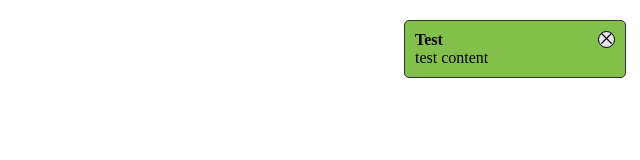
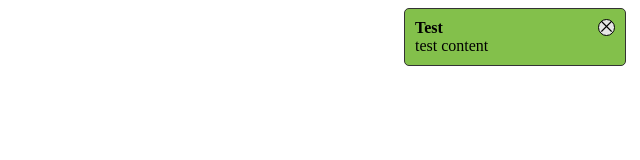
Before and after one commit to JanMouwes/uni-se2-client-technology, a plain HTML site: page Week1/index.html in a window 1280 px wide. Shown: the whole page, without its empty margins (640-1280 px from the left). Drawn offline with Linux system fonts and the light colour scheme.

Commit message:
- Widget now uses dynamic pathing relative to current script

```diff
--- /dev/null
+++ b/Week1/feedback-widget/assets/feedback-widget.css
@@ -0,0 +1,26 @@
+.feedback-widget {
+    border: 1px solid #333333;
+    border-radius: 5px;
+    width: 200px;
+    padding: 10px;
+}
+
+.feedback-widget-title, .feedback-widget-content {
+    display: block;
+}
+
+.feedback-widget-title {
+    font-weight: bold;
+}
+
+.feedback-widget-positive {
+    background: #83c04b;
+}
+
+.feedback-widget-negative {
+    background: #c06254;
+}
+
+.feedback-widget-neutral {
+    background: #c0b66b;
+}
--- a/Week1/feedback-widget/src/feedback-widget.js
+++ b/Week1/feedback-widget/src/feedback-widget.js
@@ -34,7 +34,7 @@ var FeedbackWidget = (() => {
             let element = document.createElement("div");
             element.classList.add("feedback-widget", feedbackWidgetClass);
             Object.assign(element.style, {
-                position: "absolute",
+                position: "sticky",
                 left: x + "px",
                 top: y + "px"
             });
@@ -107,8 +107,34 @@ var FeedbackWidget = (() => {
     };
 
 
+    const currentScriptPath = document.currentScript.src;
+    const currentScriptDirectory = currentScriptPath + "/..";
+
+    const _cssElementId = "feedback-widget-css";
+    /**
+     * Path to
+     * @type {string}
+     * @private
+     */
+    const _cssElementHref = currentScriptDirectory + "/../assets/feedback-widget.css";
+
+    let _init = () => {
+        if (document.getElementById(_cssElementId) != null) return;
+
+        let head = document.getElementsByTagName('head')[0];
+        let link = document.createElement('link');
+
+        link.id = _cssElementId;
+        link.rel = 'stylesheet';
+        link.type = 'text/css';
+        link.href = _cssElementHref;
+
+        head.appendChild(link);
+    };
+
     return {
-        createNotification: _createNotification
+        createNotification: _createNotification,
+        init: _init
     }
 
 })();
--- a/Week1/index.html
+++ b/Week1/index.html
@@ -3,41 +3,14 @@
 <head>
     <meta charset="UTF-8">
     <title>Title</title>
-    <style>
-        .feedback-widget {
-            border: 1px solid #333333;
-            border-radius: 5px;
-            width: fit-content;
-            min-width: 200px;
-            padding: 10px;
-            position: absolute;
-        }
 
-        .feedback-widget-title, .feedback-widget-content {
-            display: block;
-        }
-
-        .feedback-widget-title {
-            font-weight: bold;
-        }
-
-        .feedback-widget-positive {
-            background: #83c04b;
-        }
-
-        .feedback-widget-negative {
-            background: #c06254;
-        }
-
-        .feedback-widget-neutral {
-            background: #c0b66b;
-        }
-
-
-    </style>
+    <!--<script src="feedback-widget/src/feedback-widget.js"></script>-->
     <script src="feedback-widget/src/feedback-widget.js"></script>
     <script>
         window.addEventListener("load", () => {
+
+            FeedbackWidget.init();
+
             let body = document.getElementById("body");
             const top = 0;
             const right = body.offsetWidth;
```
